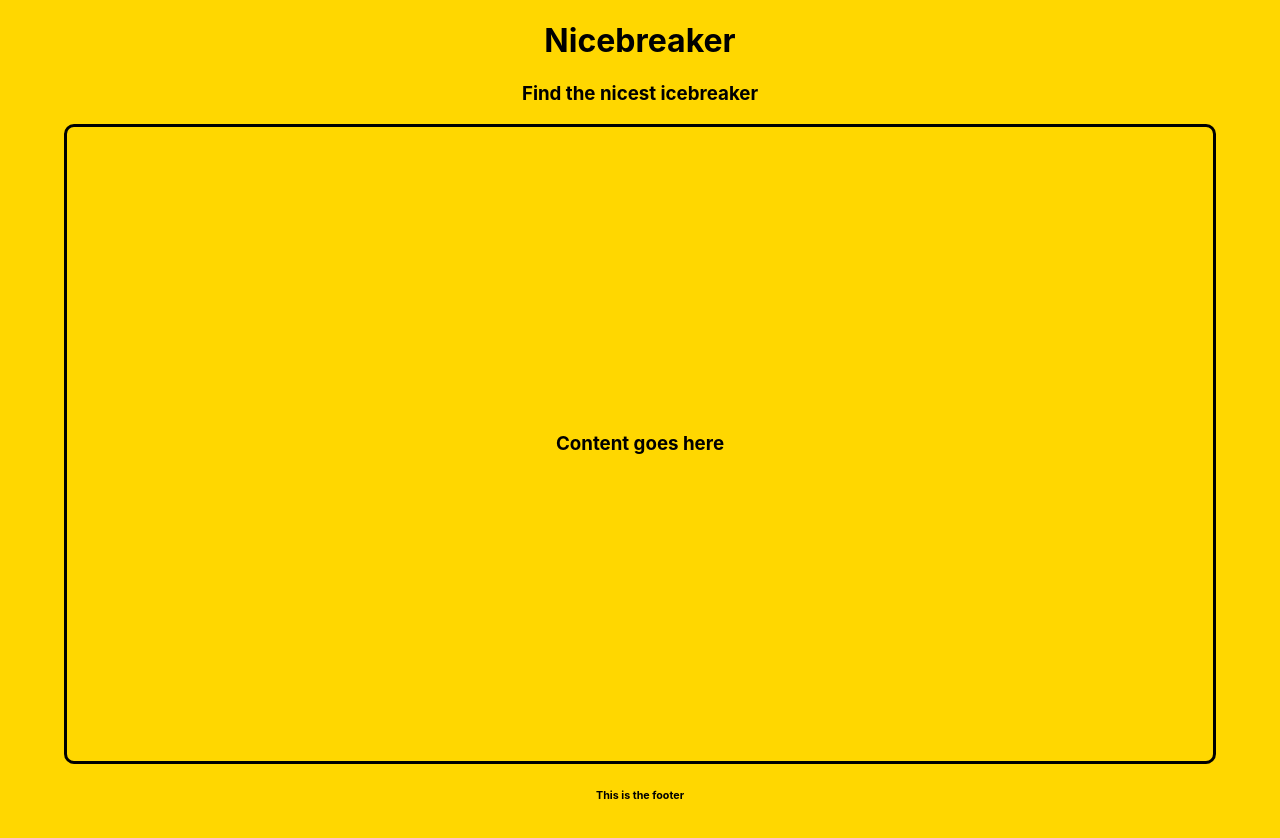
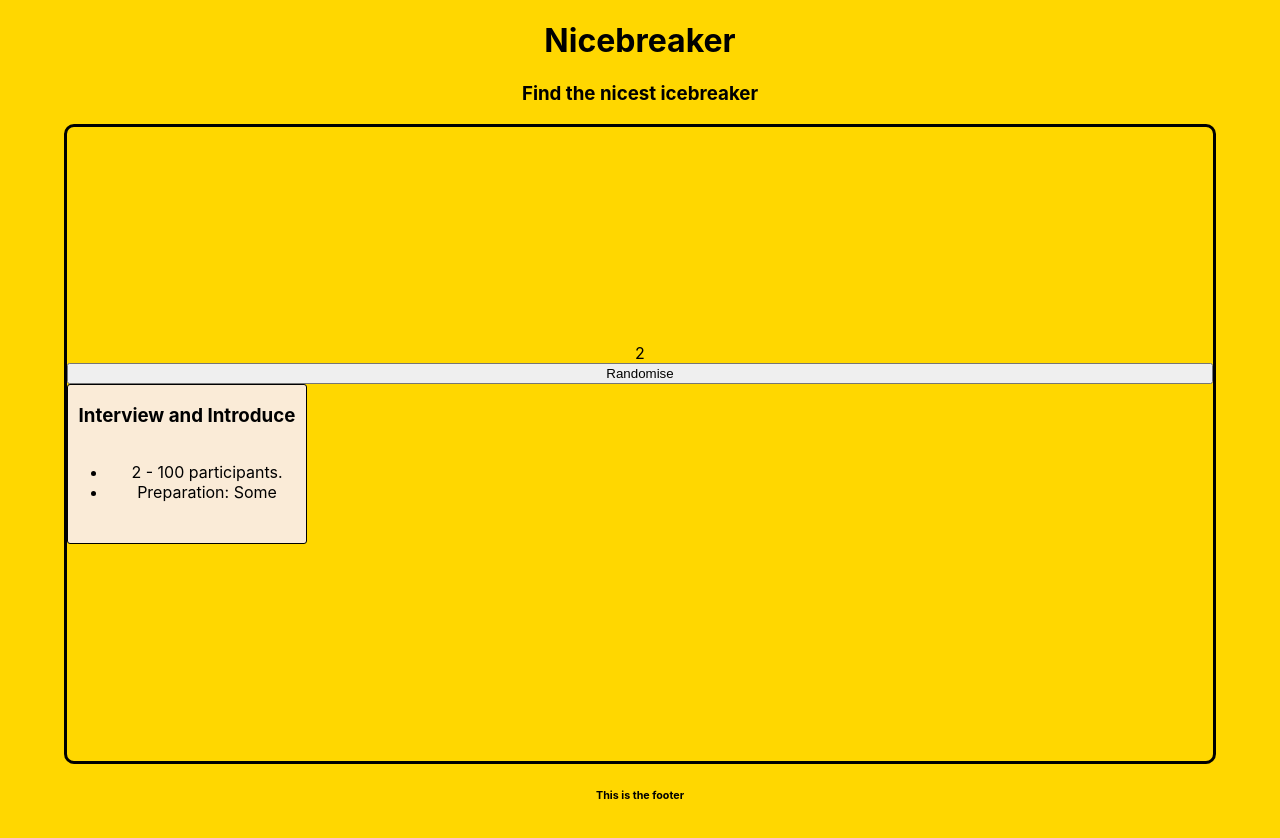
Before and after one commit to drinkwithdan/Nicebreaker, a React (Create React App) app: page / in a window 1280 px wide. Shown: the top 838 px of the page. Built offline with nearby package versions, Linux system fonts and the light colour scheme.

Commit message:
Basic randomise functionality

```diff
--- a/src/App.css
+++ b/src/App.css
@@ -42,6 +42,24 @@ body {
   justify-content: center;
 }
 
+.cardlist {
+  height: 100%;
+  width: 100%;
+  display: flex;
+  flex-wrap: wrap;
+  justify-content: center;
+}
+
+.card {
+  height: 10rem;
+  width: 15rem;
+  background-color: antiquewhite;
+  display: flex;
+  flex-direction: column;
+  border: 1px solid black;
+  border-radius: 3px;
+}
+
 .footer {
   height: 10%;
   text-align: center;
--- a/src/App.js
+++ b/src/App.js
@@ -2,15 +2,18 @@ import './App.css';
 import Footer from './components/Footer';
 import Home from './components/Home';
 import Navbar from "./components/Navbar"
+import icebreakers from "./data/icebreakers-data"
 
 function App() {
   return (
     <div className="App">
       <Navbar />
-      <Home />
+      {icebreakers && <Home itemList={icebreakers} />}
       <Footer />
     </div>
   );
 }
 
 export default App;
+
+// "npm run deploy" to deploy to gh-pages
--- /dev/null
+++ b/src/components/Card.jsx
@@ -0,0 +1,15 @@
+const Card = ({ card }) => {
+  return (
+    <div className="card">
+      <h3 className="card-title">{card.title}</h3>
+      <div className="card-body">
+        <ul>
+          <li>{ card.minPeople } - { card.maxPeople } participants. </li>
+          <li>Preparation: { card.preparation }</li>
+        </ul>
+      </div>
+    </div>
+  )
+}
+
+export default Card
--- /dev/null
+++ b/src/components/Cardlist.jsx
@@ -0,0 +1,16 @@
+import Card from "./Card"
+
+const Cardlist = ({ itemList }) => {
+
+  const fullList = itemList.map((item) => {
+    return <Card key={item.id} card={item} />
+  })
+
+  return (
+    <div className="cardlist">
+      { fullList }
+    </div>
+  )
+}
+
+export default Cardlist
--- a/src/components/Home.jsx
+++ b/src/components/Home.jsx
@@ -1,8 +1,35 @@
-const Home = () => {
+import { useState, useEffect } from "react"
+import Card from "./Card"
+import Cardlist from "./Cardlist"
+
+const Home = ({ itemList }) => {
+  const [ randomId, setRandomId ] = useState()
+
+  useEffect(()=>{
+    randomiseId()
+  }, [])
+
+  const randomiseId = () => {
+    const randomisedId = Math.ceil(Math.random() * itemList.length)
+    setRandomId(randomisedId)
+  }
+
+  const handleClick = (event) => {
+    randomiseId()
+  }
+
+  const randomCard = itemList.find(({ id }) => id === randomId)
+
   return (
     <div className="home" >
       <div className="homepage-content">
-        <h3>Content goes here</h3>
+
+        { randomId }
+
+        <button onClick={handleClick} >Randomise</button>
+
+        {randomId && <Card card={ randomCard } />}
+
       </div>
     </div>
   )
--- /dev/null
+++ b/src/data/icebreakers-data.js
@@ -0,0 +1,95 @@
+const icebreakers = [
+  {
+    id: 1,
+    title: "Speed Portrait Drawing",
+    minPeople: 2,
+    maxPeople: 100,
+    preparation: "Some",
+    online: true,
+    inPerson: true,
+    instructions: "Everyone pairs up and has 1 - 3 minutes to draw their partner whilst simultaneously finding out about them, and incorporating that into their drawing (can give specifics- like what they wanted to be when they were kids etc)"
+  },
+  {
+    id: 2,
+    title: "Interview and Introduce",
+    minPeople: 2,
+    maxPeople: 100,
+    preparation: "Some",
+    online: true,
+    inPerson: true,
+    instructions: "Everyone pairs up and has 1 - 5 minutes to interview their partner. At the end of this time each candidate introduces their partner to the rest of the group."
+  },
+  {
+    id: 3,
+    title: "Two Truths and a Lie",
+    minPeople: 3,
+    maxPeople: 10,
+    preparation: "None",
+    online: true,
+    inPerson: true,
+    instructions: "Each person takes turns introducing themselves with 3 statements, the rest of the group has to decide which is the lie."
+  },
+  {
+    id: 4,
+    title: "Two Truths and a Lie - Gallery-style",
+    minPeople: 3,
+    maxPeople: 10,
+    preparation: "Some",
+    online: false,
+    inPerson: true,
+    instructions: "Everyone tells two truths and a lie through drawings- one per post-it note - which they use to build a gallery on the wall. Everyone then votes for which one they think is a lie."
+  },
+  {
+    id: 5,
+    title: "Spam, Cheese and Hipster Food",
+    minPeople: 6,
+    maxPeople: 100,
+    preparation: "Lots",
+    online: false,
+    inPerson: true,
+    instructions: "On entry, everyone is given a card with an item of food on it, which belongs to a group of foods - eg. types of cheese, canned food, cocktails or hipster foods. Everyone must then find their teams by speaking to everyone else. Teams then have to name themselves."
+  },
+  {
+    id: 6,
+    title: "Word Mashup",
+    minPeople: 2,
+    maxPeople: 100,
+    preparation: "Lots",
+    online: true,
+    inPerson: true,
+    instructions: "Fill a hat full of random words and phrases which participants have to select 2 from. They then have 5 minutes to generate as many product or service ideas from this combo as possible. Can host online using a Miro board with hidden form fields instead. Depending on number of participants and time available, everyone can share back at the end or facilitator can ask for a few examples people came up with."
+  },
+  {
+    id: 7,
+    title: "Randomised Story-telling",
+    minPeople: 2,
+    maxPeople: 100,
+    preparation: "Lots",
+    online: true,
+    inPerson: true,
+    instructions: "Participants pull 5 symbol cards at random from a hat, than have to use them to tell a story about their day/a recent holiday/ a fairy tale etc."
+  },
+  {
+    id: 8,
+    title: "Hyperactive Rabbit",
+    minPeople: 6,
+    maxPeople: 100,
+    preparation: "None",
+    online: true,
+    inPerson: true,
+    instructions: "Once in teams participants have 5 minutes to find two things they all have in common to name their team after (eg we all drink lots of coffee and have owned a rabbit)."
+  },
+  {
+    id: 9,
+    title: "Active Data",
+    minPeople: 6,
+    maxPeople: 100,
+    preparation: "Lots",
+    online: true,
+    inPerson: true,
+    instructions: "Participants answer yes, no or maybe questions by physically moving to different parts of the room where facilitators are holding up answers. Can be great to get people energised, give a sense of the types of people in the room and give framing for the conversations you want to have in the rest of the workshop."
+  },
+
+]
+
+export default icebreakers
```
